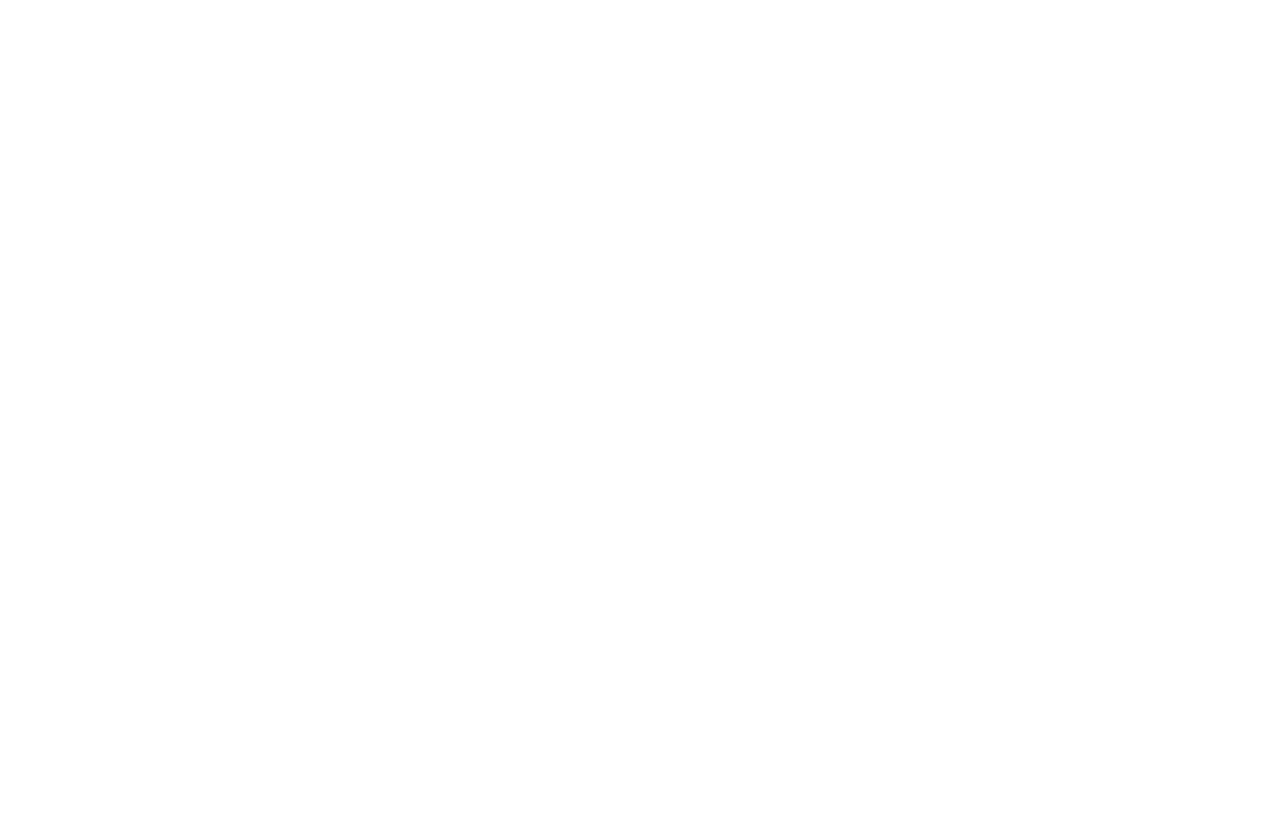
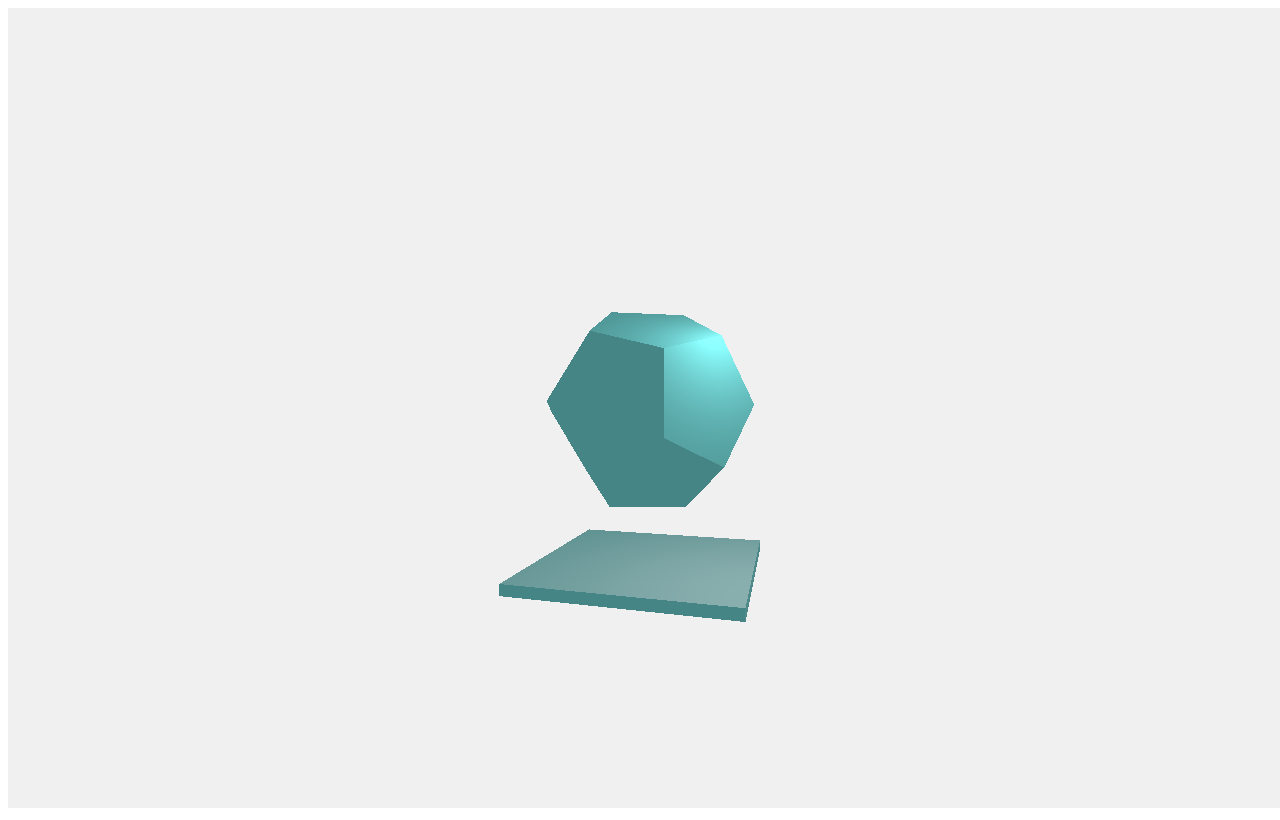
Before and after one commit to buihoanghiep1901/threejs-demo, a plain HTML site: page index.html in a window 1280 px wide. Drawn offline with Linux system fonts and the light colour scheme; the site is published under a folder, as on GitHub Pages, so addresses that start at the root find nothing.

Commit message:
Update index.html

```diff
--- a/index.html
+++ b/index.html
@@ -5,7 +5,7 @@
     <link rel="icon" type="image/svg+xml" href="/vite.svg" />
     <meta name="viewport" content="width=device-width, initial-scale=1.0" />
     <title>Vite App</title>
-    <script type="module" crossorigin src="/assets/index-B4AuekH0.js"></script>
+    <script type="module" crossorigin src="assets/index-B4AuekH0.js"></script>
   </head>
   <body>
     <canvas id="canvas"></canvas>
```
